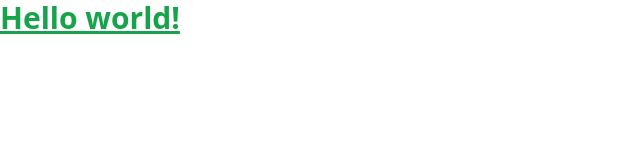
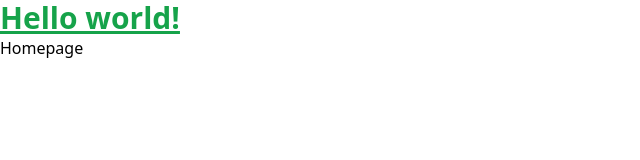
Before and after one commit to himangshum17/mern-chat-app, a React (Vite) app in the folder client/: page / in a window 1280 px wide. Shown: the top 160 px of the page, without its empty margins (0-640 px from the left). Built offline with nearby package versions, Linux system fonts and the light colour scheme.

Commit message:
add react router dom

```diff
--- a/client/package.json
+++ b/client/package.json
@@ -9,7 +9,8 @@
   },
   "dependencies": {
     "react": "^17.0.2",
-    "react-dom": "^17.0.2"
+    "react-dom": "^17.0.2",
+    "react-router-dom": "^6.3.0"
   },
   "devDependencies": {
     "@vitejs/plugin-react": "^1.0.7",
--- a/client/src/App.jsx
+++ b/client/src/App.jsx
@@ -1,8 +1,18 @@
+import { Routes, Route, Link } from 'react-router-dom';
+import Chatpage from './pages/chatpage';
+import Homepage from './pages/homepage';
+
 function App() {
   return (
-    <h1 className='text-3xl font-bold text-green-600 underline'>
-      Hello world!
-    </h1>
+    <>
+      <h1 className='text-3xl font-bold text-green-600 underline'>
+        Hello world!
+      </h1>
+      <Routes>
+        <Route path='/' element={<Homepage />} />
+        <Route path='chat' element={<Chatpage />} />
+      </Routes>
+    </>
   );
 }
 
--- a/client/src/main.jsx
+++ b/client/src/main.jsx
@@ -1,11 +1,14 @@
-import React from 'react'
-import ReactDOM from 'react-dom'
-import './index.css'
-import App from './App'
+import React from 'react';
+import ReactDOM from 'react-dom';
+import { BrowserRouter } from 'react-router-dom';
+import './index.css';
+import App from './App';
 
 ReactDOM.render(
   <React.StrictMode>
-    <App />
+    <BrowserRouter>
+      <App />
+    </BrowserRouter>
   </React.StrictMode>,
   document.getElementById('root')
-)
+);
```
Also changed, not shown: 1 other file (tests, documents, lock files or other folders).
